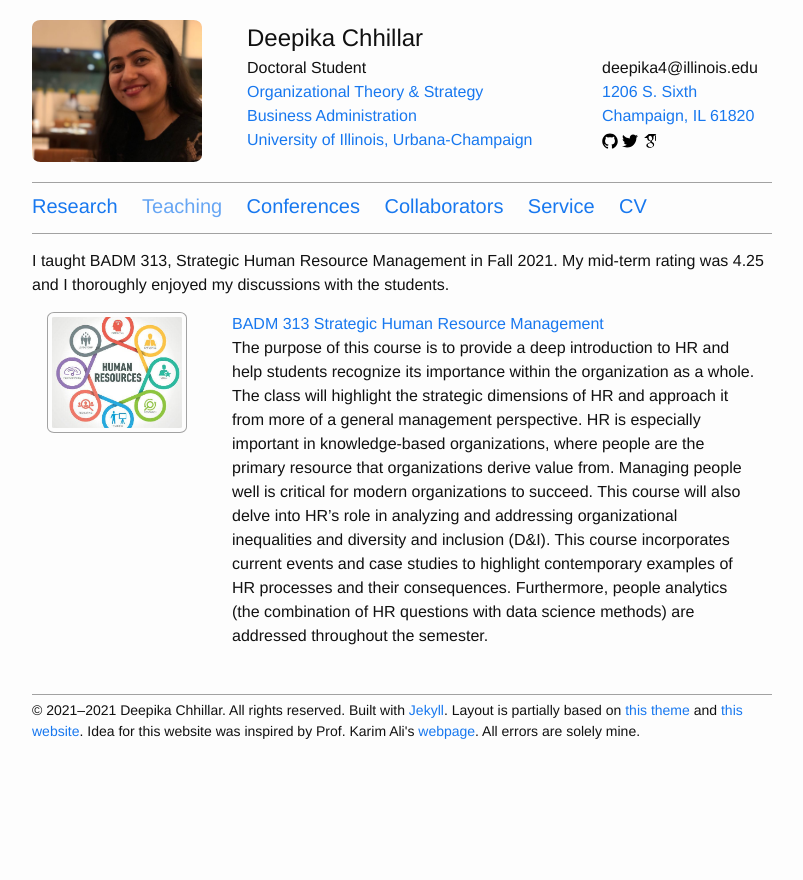
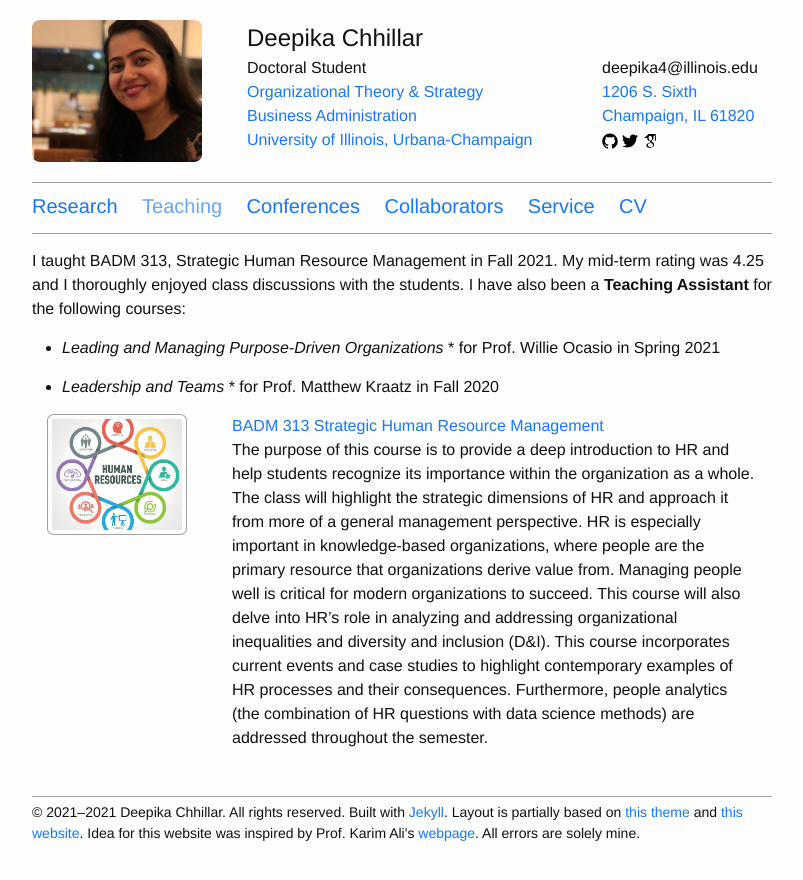
Before and after one commit to deepikachhillar/deepikachhillar.github.io, a Jekyll site: the page built from nav/teaching.md, in a window 1280 px wide. Shown: the top 880 px of the page, without its empty margins (238-1041 px from the left). Built offline with Jekyll 4.4.1, drawn with Linux system fonts in a browser that asks for light colours.

Commit message:
Update teaching.md

```diff
--- a/nav/teaching.md
+++ b/nav/teaching.md
@@ -5,7 +5,14 @@ permalink: /teaching/
 weight: 2
 group: teaching
 ---
-I taught BADM 313, Strategic Human Resource Management in Fall 2021. My mid-term rating was 4.25 and I thoroughly enjoyed my discussions with the students.
+I taught BADM 313, Strategic Human Resource Management in Fall 2021. My mid-term rating was 4.25 and I thoroughly enjoyed class discussions with the students. I have also been a **Teaching Assistant** for the following courses:
+* *Leading and Managing Purpose-Driven Organizations*
+              * for Prof. Willie Ocasio in Spring 2021
+
+* *Leadership and Teams*
+              * for Prof. Matthew Kraatz in Fall 2020
+
+
 {% for course in site.data.courses %}
 <div class="row" name="{{ course.id }}">
   <div class="row-pic">
```
